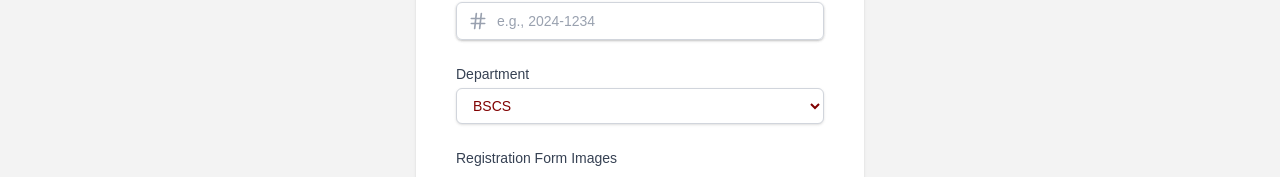
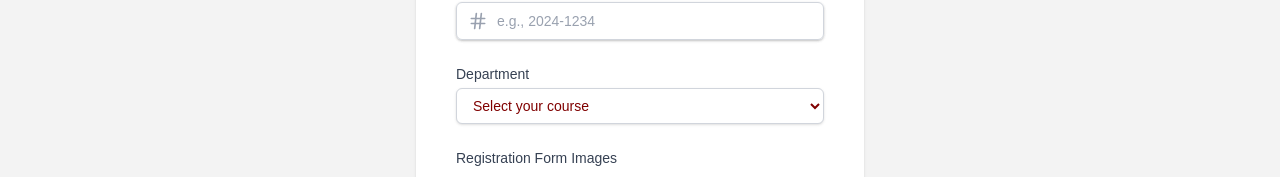
Before and after one commit to mjayhumilde/pass-college-official-website, a React (Vite) app: page /login/create-account-request in a window 1280 px wide. Shown: the part 535-712 px from the top of the page. Built offline with nearby package versions, Linux system fonts and the light colour scheme; no server answers; a web font is replaced by a local one.

Commit message:
fix: course field sending empty string causing backend validation error on userModel

```diff
--- a/src/pages/CreateAccountRequest.jsx
+++ b/src/pages/CreateAccountRequest.jsx
@@ -504,9 +504,7 @@ const CreateAccountRequest = () => {
                   onChange={handleInputChange}
                   className="block w-full py-2 px-3 border border-gray-300 rounded-md shadow-sm text-red-primary focus:outline-none focus:ring-red-800 focus:border-red-800 sm:text-sm bg-white"
                 >
-                  <option value="none" disabled>
-                    Select your course
-                  </option>
+                  <option value="none">Select your course</option>
                   {/* <option value="none">NOT STUDENT</option> */}
                   <option value="BSCS">BSCS</option>
                   <option value="BSA">BSA</option>
```
